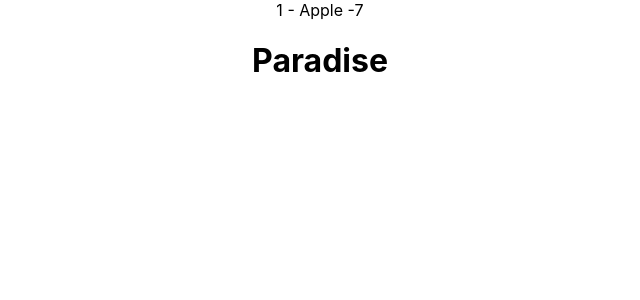
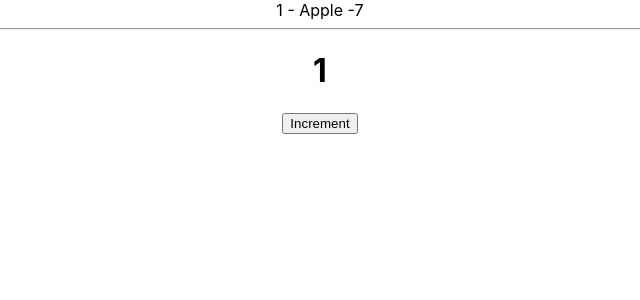
Before and after one commit to paudel54/React_Interview, a React (Create React App) app in the folder ts-app/: page / in a window 1280 px wide. Shown: the top 300 px of the page, without its empty margins (320-960 px from the left). Built offline with nearby package versions, Linux system fonts and the light colour scheme.

Commit message:
handled click events with typeScript

```diff
--- a/ts-app/src/App.tsx
+++ b/ts-app/src/App.tsx
@@ -4,12 +4,20 @@ import { useState } from "react";
 
 function App() {
   //  | is a pipe that signifies value can be of number or String.
-  const [counter, setCounter] = useState<number | string>("Paradise");
+  // const [counter, setCounter] = useState<number | string>("Paradise");
+  const [counter, setCounter] = useState<number>(1);
+
+  const btnHandler = (e: React.MouseEvent<HTMLButtonElement>): void => {
+    setCounter(counter + 1);
+  };
 
   return (
     <div className="App">
       <Product pCode={1} pName="Apple" qty={7} />
+      <hr />
       <h1>{counter}</h1>
+      {/* if button is modified to input then there would be type error that TypeScript handles.  */}
+      <button onClick={btnHandler}>Increment</button>
     </div>
   );
 }
```
Also changed, not shown: 1 other file (tests, documents, lock files or other folders).
